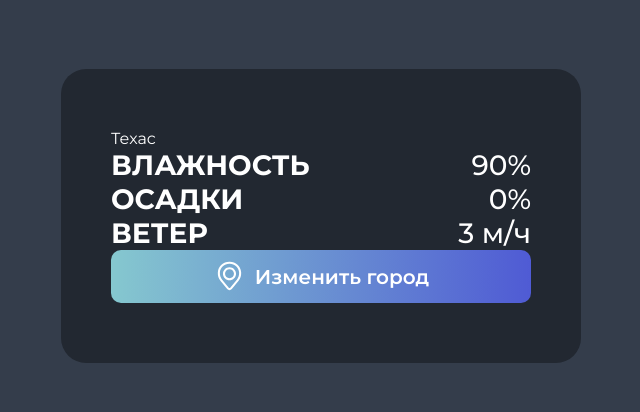
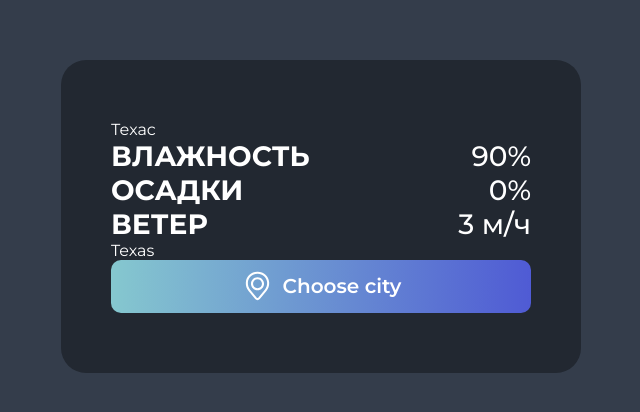
Before and after one commit to itsslava/cloud-buddy, a Vue app: page / in a window 1280 px wide. Shown: the part 192-604 px from the top of the page, without its empty margins (319-959 px from the left). Built offline with nearby package versions, Linux system fonts and the light colour scheme.

Commit message:
refactor(city-select): add reactive city state and model binding

```diff
--- a/src/components/city-select.vue
+++ b/src/components/city-select.vue
@@ -13,24 +13,28 @@ const emit = defineEmits({
 
 let isEdited = ref(false);
 
+let city = ref('Texas');
+
 function edit() {
 	isEdited.value = true;
 }
 
 function select() {
 	isEdited.value = false;
-	emit('selectCity', 'Париж');
+	emit('selectCity', 'Paris');
 }
 </script>
 <template>
 	<div class="city-select">
+		{{ city }}
 		<div v-if="isEdited" class="city-input">
-			<InputView placeholder="Введите город" />
-			<Button @click="select()">Сохранить</Button>
+			<!-- <InputView v-model="city" v-model:additional="city" placeholder="Enter city" /> -->
+			<InputView v-model="city" v-model:additional="city" placeholder="Enter city" />
+			<Button @click="select()">Save</Button>
 		</div>
 		<Button v-else @click="edit()">
 			<IconLocation />
-			Изменить город
+			Choose city
 		</Button>
 	</div>
 </template>
```
